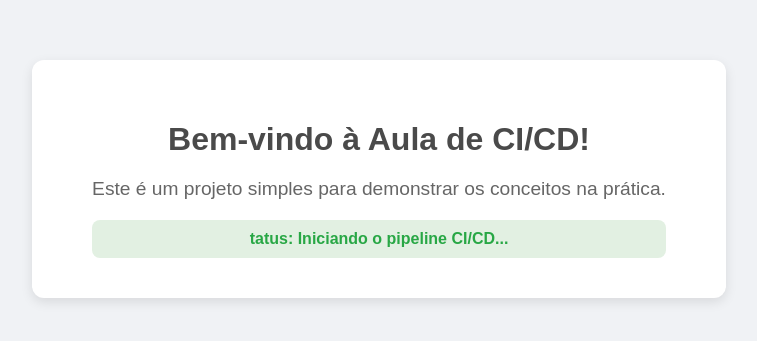
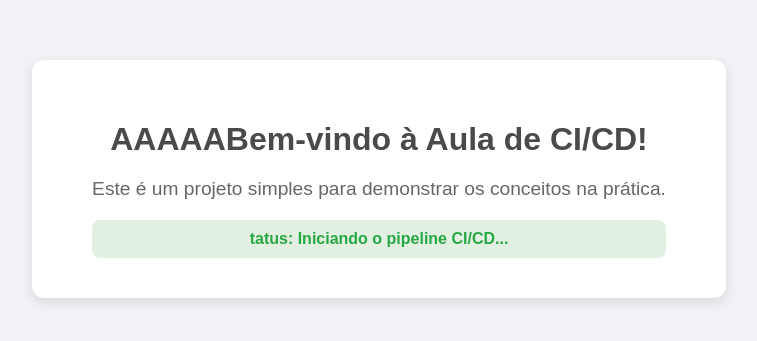
Before and after one commit to BJF-Aluno/meuprimeiro1, a plain HTML site: page index.html in a window 1280 px wide. Shown: the part 221-562 px from the top of the page, without its empty margins (261-1018 px from the left). Drawn offline with Linux system fonts and the light colour scheme.

```diff
--- a/index.html
+++ b/index.html
@@ -43,7 +43,7 @@
 </head>
 <body>
     <div class="container">
-        <h1>Bem-vindo à Aula de CI/CD!</h1>
+        <h1>AAAAABem-vindo à Aula de CI/CD!</h1>
         <p>Este é um projeto simples para demonstrar os conceitos na prática.</p>
         <div class="status">
             tatus: Iniciando o pipeline CI/CD...
```
